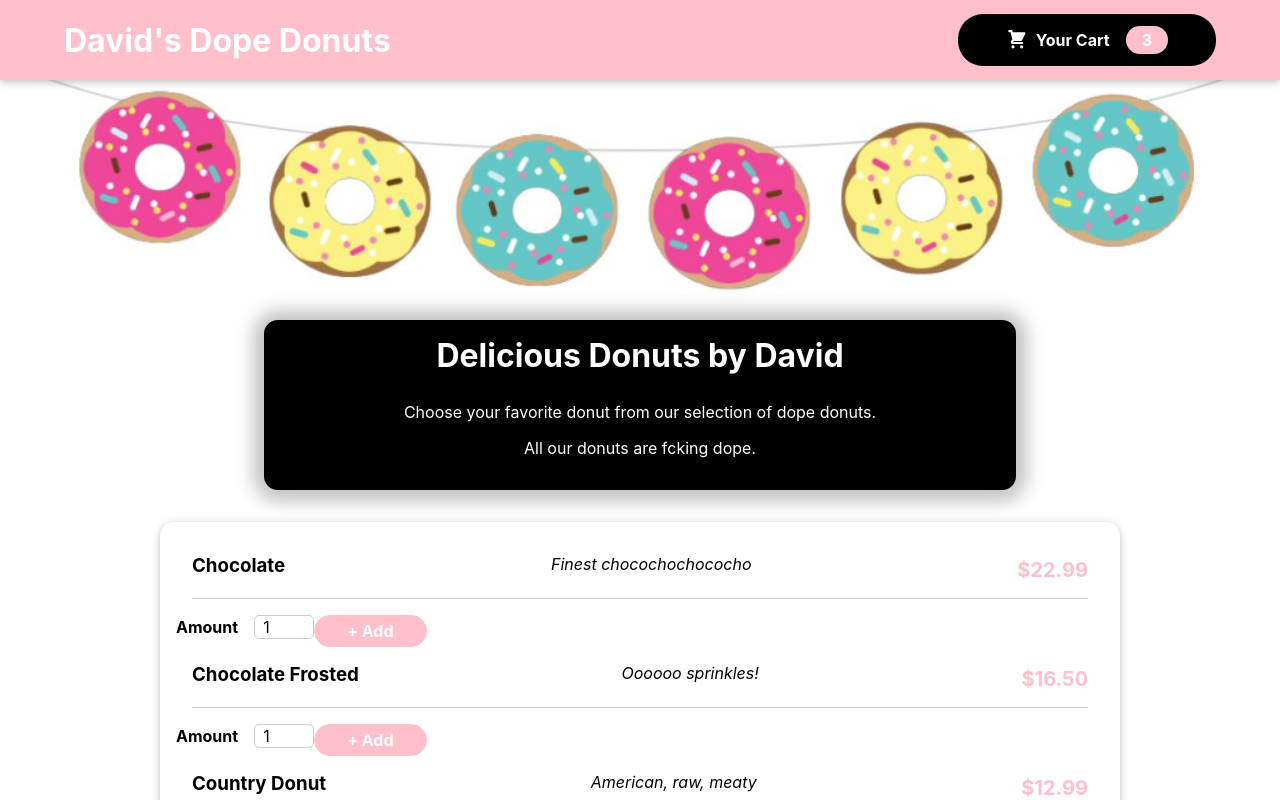
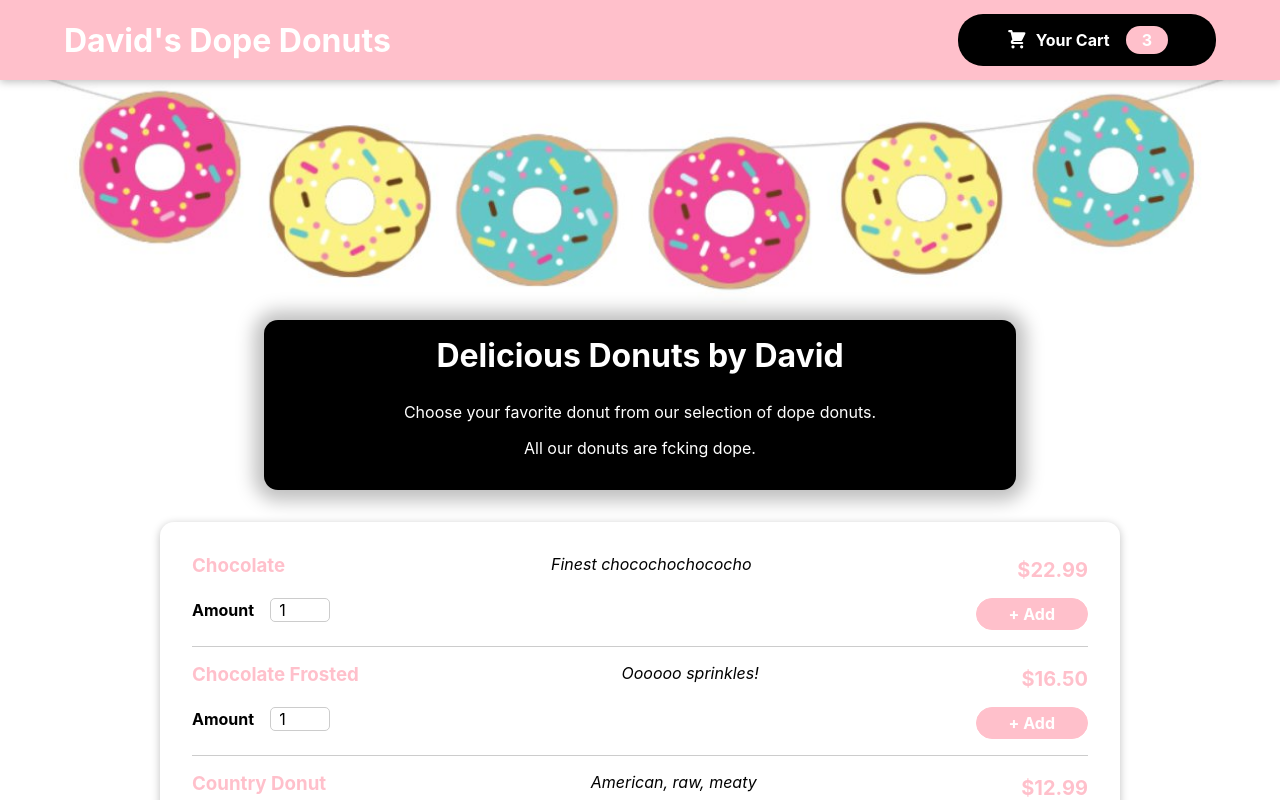
Before and after one commit to dk4tz/preactice, a React (Create React App) app in the folder order-food/: page / in a window 1280 px wide. Shown: the top 800 px of the page. Built offline with nearby package versions, Linux system fonts and the light colour scheme.

Commit message:
Fix meal display and form errors found during testing

```diff
--- a/order-food/src/components/Meals/AvailableMeals.js
+++ b/order-food/src/components/Meals/AvailableMeals.js
@@ -8,6 +8,7 @@ import DUMMY_DONUTS from "../../data/dummy-donuts";
 const AvailableMeals = () => {
   const donutsList = DUMMY_DONUTS.map((donut) => (
     <MealItem
+      id={donut.id}
       key={donut.id}
       name={donut.name}
       description={donut.description}
--- a/order-food/src/components/Meals/MealItem/MealItem.js
+++ b/order-food/src/components/Meals/MealItem/MealItem.js
@@ -14,7 +14,7 @@ const MealItem = (props) => {
         <div className={styles.price}>{price}</div>
       </div>
       <div>
-        <MealItemForm />
+        <MealItemForm id={props.id}/>
       </div>
     </li>
   );
--- a/order-food/src/components/Meals/MealItem/MealItem.module.css
+++ b/order-food/src/components/Meals/MealItem/MealItem.module.css
@@ -2,12 +2,11 @@
     display: flex;
     justify-content: space-between;
     margin: 1rem;
-    padding-bottom: 1rem;
-    border-bottom: 1px solid #ccc;
   }
 
   .meal h3 {
     margin: 0 0 0.25rem 0;
+    color: pink;
   }
 
   .description {
--- a/order-food/src/components/Meals/MealItem/MealItemForm.js
+++ b/order-food/src/components/Meals/MealItem/MealItemForm.js
@@ -8,7 +8,7 @@ const MealItemForm = (props) =>{
         <Fragment>
             <form className={styles.form}>
                 <Input label='Amount' input={{
-                    id: 'amount',
+                    id: 'amount_' + props.id,
                     type: 'number',
                     min: '1',
                     max: '5',
--- a/order-food/src/components/Meals/MealItem/MealItemForm.module.css
+++ b/order-food/src/components/Meals/MealItem/MealItemForm.module.css
@@ -1,6 +1,10 @@
 .form {
     text-align: right;
     display: flex;
+    justify-content: space-between;
+    margin: 1rem;
+    border-bottom: 1px solid #ccc;
+    padding-bottom: 1rem;
   }
 
   .form button {
```
